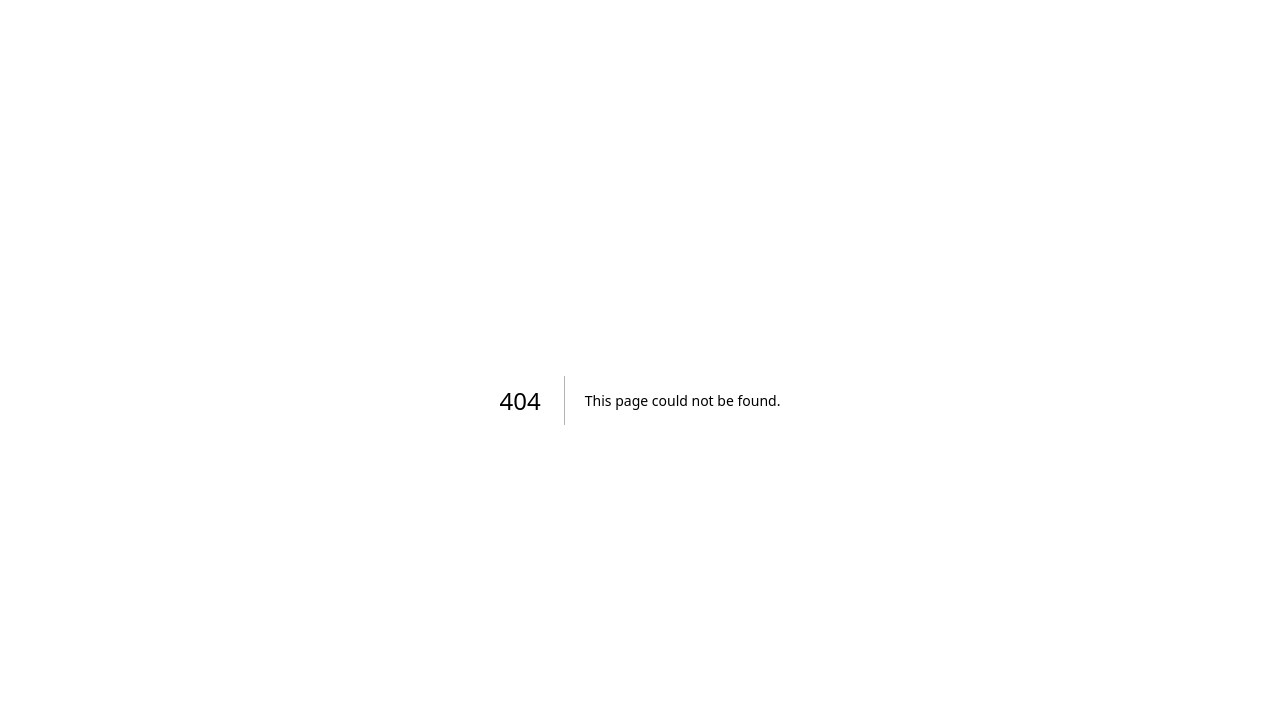
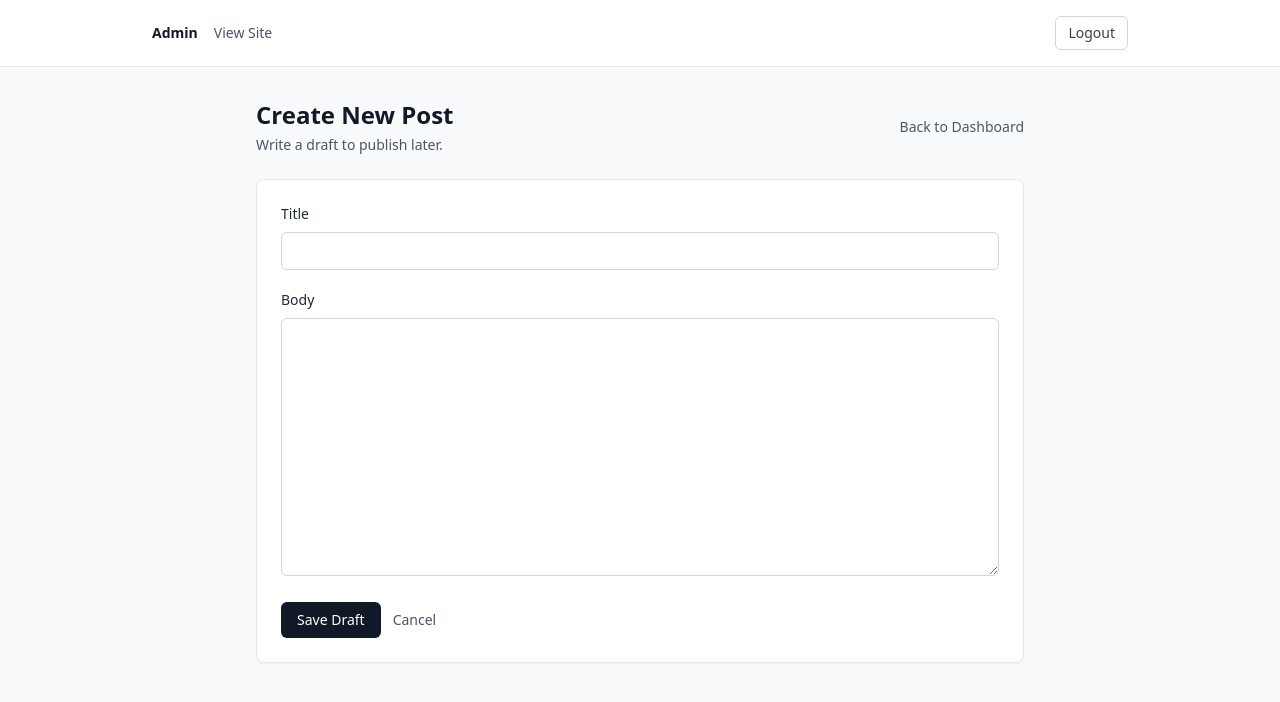
Before and after one commit to mtplayground/blog010, a Next.js app: page /admin/posts/new in a window 1280 px wide. Before the commit this address had no page. Shown: the top 702 px of the page. Built offline with nearby package versions, Linux system fonts and the light colour scheme.

Commit message:
feat: Implement create post page with server action

```diff
--- /dev/null
+++ b/app/admin/posts/actions.ts
@@ -0,0 +1,32 @@
+"use server";
+
+import { revalidatePath } from "next/cache";
+import { redirect } from "next/navigation";
+
+import { prisma } from "@/lib/prisma";
+
+export async function createPostAction(formData: FormData): Promise<void> {
+  const titleInput = formData.get("title");
+  const bodyInput = formData.get("body");
+
+  const title = typeof titleInput === "string" ? titleInput.trim() : "";
+  const body = typeof bodyInput === "string" ? bodyInput.trim() : "";
+
+  if (!title || !body) {
+    redirect("/admin/posts/new?error=missing_fields");
+  }
+
+  try {
+    await prisma.post.create({
+      data: {
+        title,
+        body
+      }
+    });
+  } catch {
+    redirect("/admin/posts/new?error=save_failed");
+  }
+
+  revalidatePath("/admin");
+  redirect("/admin");
+}
--- /dev/null
+++ b/app/admin/posts/new/page.tsx
@@ -0,0 +1,81 @@
+import Link from "next/link";
+
+import { createPostAction } from "@/app/admin/posts/actions";
+
+type NewPostPageProps = {
+  searchParams?: {
+    error?: string;
+  };
+};
+
+export default function NewPostPage({ searchParams }: NewPostPageProps) {
+  const error = searchParams?.error;
+  const errorMessage =
+    error === "missing_fields"
+      ? "Title and body are required."
+      : error === "save_failed"
+        ? "Unable to save the post. Please try again."
+        : null;
+
+  return (
+    <section className="mx-auto w-full max-w-3xl space-y-6">
+      <div className="flex items-center justify-between gap-3">
+        <div>
+          <h1 className="text-2xl font-semibold text-gray-900">Create New Post</h1>
+          <p className="mt-1 text-sm text-gray-600">Write a draft to publish later.</p>
+        </div>
+
+        <Link href="/admin" className="text-sm font-medium text-gray-600 hover:text-gray-900">
+          Back to Dashboard
+        </Link>
+      </div>
+
+      <form action={createPostAction} className="space-y-5 rounded-lg border border-gray-200 bg-white p-6 shadow-sm">
+        <div className="space-y-2">
+          <label className="block text-sm font-medium text-gray-800" htmlFor="title">
+            Title
+          </label>
+          <input
+            id="title"
+            name="title"
+            type="text"
+            required
+            maxLength={200}
+            className="w-full rounded-md border border-gray-300 px-3 py-2 text-sm text-gray-900 outline-none ring-blue-600 focus:ring-2"
+          />
+        </div>
+
+        <div className="space-y-2">
+          <label className="block text-sm font-medium text-gray-800" htmlFor="body">
+            Body
+          </label>
+          <textarea
+            id="body"
+            name="body"
+            required
+            rows={12}
+            className="w-full rounded-md border border-gray-300 px-3 py-2 text-sm text-gray-900 outline-none ring-blue-600 focus:ring-2"
+          />
+        </div>
+
+        {errorMessage ? (
+          <p className="text-sm text-red-600" role="alert">
+            {errorMessage}
+          </p>
+        ) : null}
+
+        <div className="flex items-center gap-3">
+          <button
+            type="submit"
+            className="inline-flex items-center rounded-md bg-gray-900 px-4 py-2 text-sm font-medium text-white transition hover:bg-gray-700"
+          >
+            Save Draft
+          </button>
+          <Link href="/admin" className="text-sm text-gray-600 hover:text-gray-900">
+            Cancel
+          </Link>
+        </div>
+      </form>
+    </section>
+  );
+}
```
